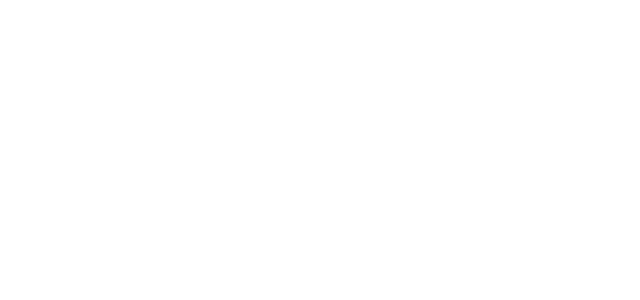
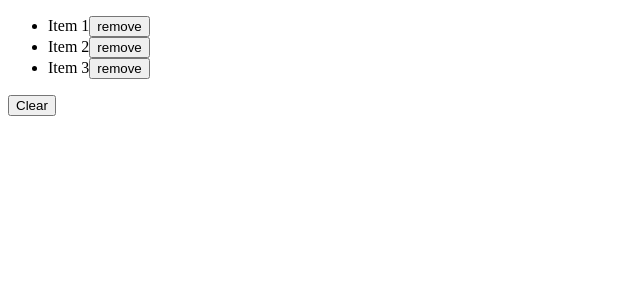
Before and after one commit to SQclassroom/LearnReactjs, a React (Create React App) app in the folder to-do/: page / in a window 1280 px wide. Shown: the top 300 px of the page, without its empty margins (0-640 px from the left). Built offline with nearby package versions, Linux system fonts and the light colour scheme.

Commit message:
react2106

```diff
--- a/to-do/src/App.js
+++ b/to-do/src/App.js
@@ -2,13 +2,13 @@
 // import Header from './pages/header/header';
 // import Footer from './components/footer';
 // import Lists from './components/Page';
-import Button from './components/button';
+// import Button from './components/button/button';
 
 
 const App = () => {
   return (
     <div>
-      <Button name="click" message="hi" onPlay={() => console.log("Play")} onPause={() => console.log("Pause")}></Button>
+
     </div>
   )
 }
--- /dev/null
+++ b/to-do/src/hooks/data.json
@@ -0,0 +1,5 @@
+[
+  {"id":1, "name":"Item 1"},
+  {"id":2, "name":"Item 2"},
+  {"id":3, "name":"Item 3"}
+]
--- /dev/null
+++ b/to-do/src/hooks/datahook.jsx
@@ -0,0 +1,25 @@
+import React from 'react'
+import { useState } from 'react';
+
+const Datahook = () => {
+
+  const[count,setCount]  = useState(0);
+
+  const handleClickadd = () => {
+    setCount(count+1);
+  }
+
+  const handleClickremove = () => {
+    setCount(count-1);
+  }
+
+  return (
+    <div>
+      <h1>{count}</h1>
+      <button onClick={handleClickadd}>+</button>
+      <button onClick={handleClickremove}>-</button>
+    </div>
+  )
+}
+
+export default Datahook;
--- /dev/null
+++ b/to-do/src/hooks/hdata.jsx
@@ -0,0 +1,35 @@
+import React from 'react'
+import { useState } from 'react'
+import datas from './data.json'
+
+const Hdata = () => {
+
+  const [nData , setnData] = useState (datas)
+
+  const handleClick = () => {
+    setnData([])
+  }
+
+  const handleRemove = (itemId) =>{
+    setnData(nData.filter(item => item.id!==itemId))
+  }
+
+
+  return (
+    <div>
+      <ul>
+      {
+        nData.map(items =>
+          <li key={items.id}>
+            {items.name}
+            <button onClick = {() => handleRemove(items.id)}>remove</button>
+          </li>
+        )
+      }
+      </ul>
+      <button onClick = {handleClick}>Clear</button>
+    </div>
+  )
+}
+
+export default Hdata
--- a/to-do/src/index.js
+++ b/to-do/src/index.js
@@ -1,15 +1,17 @@
 import React from 'react';
 import ReactDOM from 'react-dom/client';
 import './index.css';
-// import Buttonplay from './components/buttonplay';
-// import Btn from './components/btn'
+// import Buttonplay from './components/button/buttonplay';
+// import Btn from './components/button/btn'
+// import Datahook from './hooks/datahook';
+import Hdata from './hooks/hdata';
 // import App from './App';
 import reportWebVitals from './reportWebVitals';
 
 const root = ReactDOM.createRoot(document.getElementById('root'));
 root.render(
   <React.StrictMode>
-
+  <Hdata/>
   </React.StrictMode>
 );
 
```
Also changed, not shown: to-do/src/setupTests.js (deleted, +0 -5 lines), to-do/src/components/button/btn.js (renamed from to-do/src/components/btn.js), to-do/src/components/button/button.js (renamed from to-do/src/components/button.js), to-do/src/components/button/buttonplay.js (renamed from to-do/src/components/buttonplay.js).
